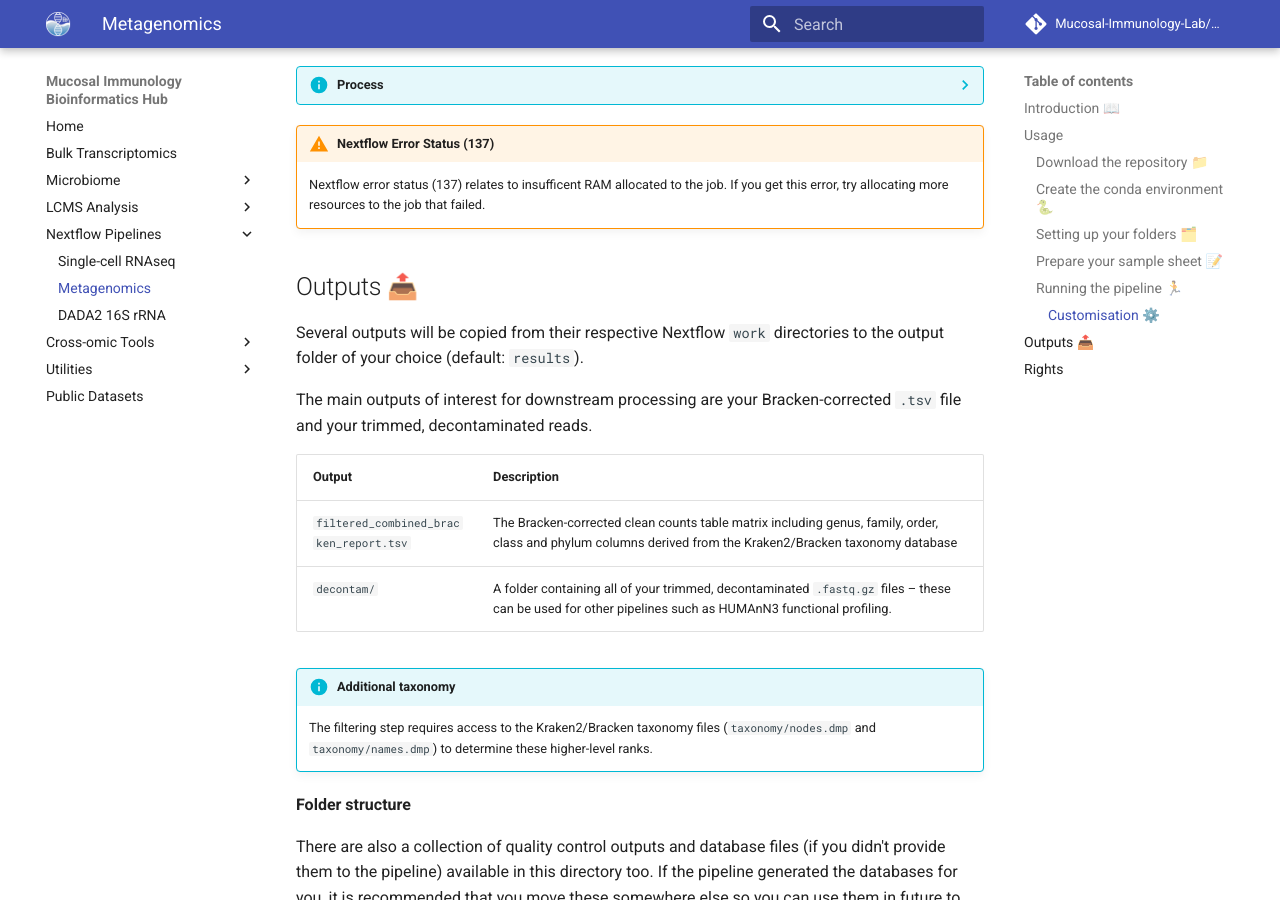
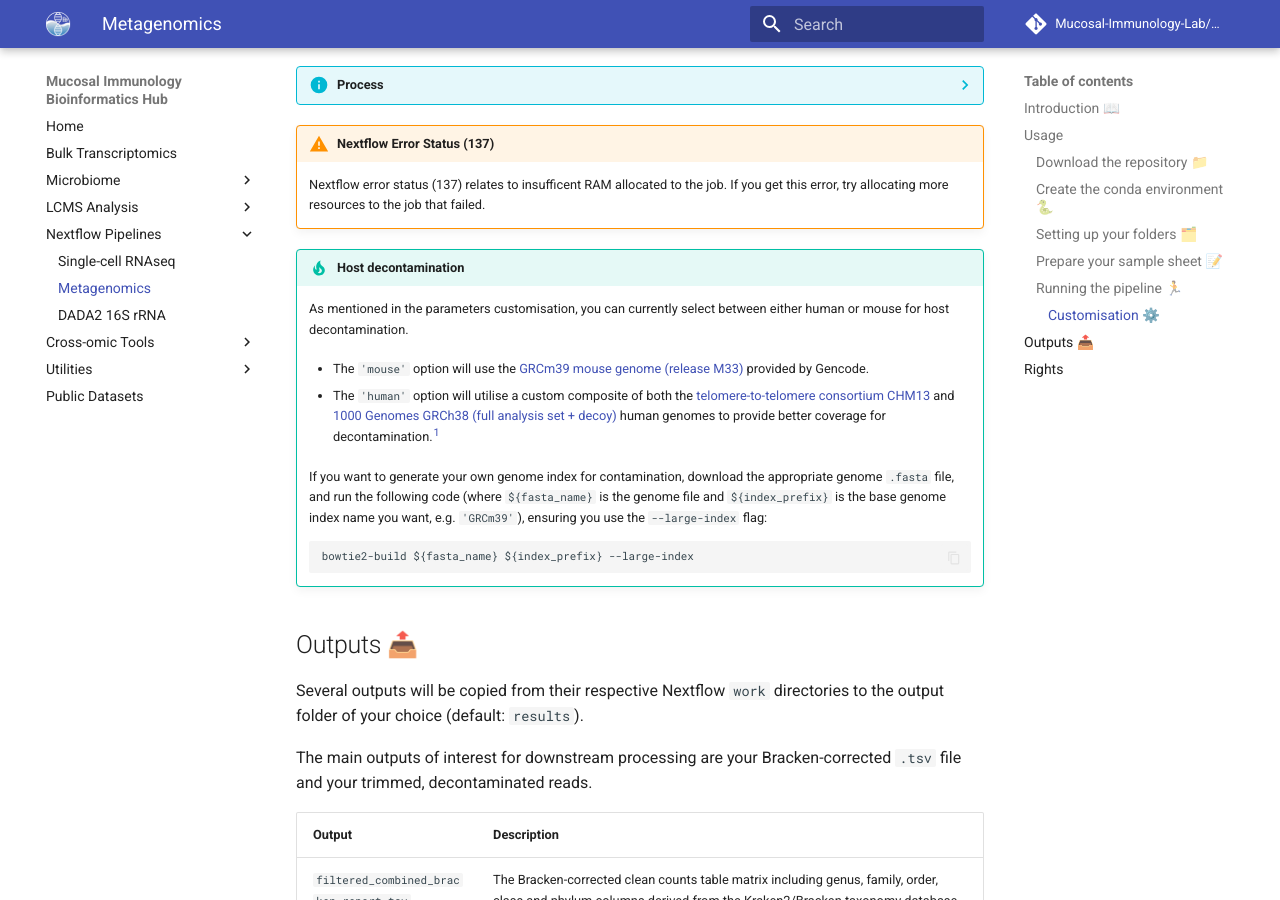
Before and after one commit to mucosal-immunology-lab/bioinformatics-hub, an MkDocs documentation site: the page built from docs/NextFlow/metagenomics.md, in a window 1280 px wide and 900 px high, scrolled down 4308 px. Built offline with MkDocs 1.6.1 and Material for MkDocs 9.7.7, drawn with Linux system fonts in a browser that asks for light colours.

Commit message:
Updated information on host decontamination for the metagenomics pipeline

````diff
--- a/docs/NextFlow/metagenomics.md
+++ b/docs/NextFlow/metagenomics.md
@@ -167,6 +167,7 @@ To adjust the `cluster` profile settings, stay within the appropriate section at
     | *trimgalore*.length | The minimum post-trimming read length required for a read to be retained. (Default: `25`) |
     | *trimgalore*.adapter | Adapter sequence to be trimmed from R1. Defaults to the Illumina adapters. (Default: `'AGATCGGAAGAGCACACGTCTGAACTCCAGTCAC'`) |
     | *trimgalore*.adapter2 | Adapter sequence to be trimmed from R1. Defaults to the Illumina adapters. (Default: `'AGATCGGAAGAGCGTCGTGTAGGGAAAGAGTGT'`) |
+    | *decontaminate*.host | The relevant host species you are wanting your reads decontaminated for. Currently, the options are either `'human'` or `'mouse'`. If this field is left empty, the pipeline will default to human for decontamination. |
     | *decontaminate*.hostIndex | The base file path to the host index `.b2tl` files. Be sure to just provide the base name, e.g. `'path/to/folder/chm13v2.0_GRCh38_full_plus_decoy'`. If you don't provide anything, the pipeline will generate the host index for you and place a copy in the results folder. (Default: `''`) |
     | *taxonomy*.kraken2_db | The folder path to the kraken2 database if you have one prepared. If you don't provide anything, the pipeline will generate it for you and place a copy in the results folder. (Default: `''`) |
     | *taxonomy*.kmer_length | The sliding kmer length for Kraken2 to use for generating the database. This will also be used for generating the Bracken-corrected database version. (Default: `35`) |
@@ -214,6 +215,20 @@ To adjust the `cluster` profile settings, stay within the appropriate section at
 !!! warning "Nextflow Error Status (137)"
 
     Nextflow error status (137) relates to insufficent RAM allocated to the job. If you get this error, try allocating more resources to the job that failed.
+
+!!! tip "Host decontamination"
+
+    As mentioned in the parameters customisation, you can currently select between either human or mouse for host decontamination.
+
+    - The `'mouse'` option will use the [GRCm39 mouse genome (release M33)](https://www.gencodegenes.org/mouse/release_M33.html) provided by Gencode.
+
+    - The `'human'` option will utilise a custom composite of both the [telomere-to-telomere consortium CHM13](https://github.com/marbl/CHM13) and [1000 Genomes GRCh38 (full analysis set + decoy)](https://www.internationalgenome.org/data/) human genomes to provide better coverage for decontamination.<sup>[1](https://journals.asm.org/doi/10.1128/mbio.01607-23)</sup>
+
+    If you want to generate your own genome index for contamination, download the appropriate genome `.fasta` file, and run the following code (where `${fasta_name}` is the genome file and `${index_prefix}` is the base genome index name you want, e.g. `'GRCm39'`), ensuring you use the `--large-index` flag:
+
+    ```
+    bowtie2-build ${fasta_name} ${index_prefix} --large-index
+    ```
 
 ## Outputs 📤
 
````
Also changed, not shown: site/search/search_index.json, 1 other file.
